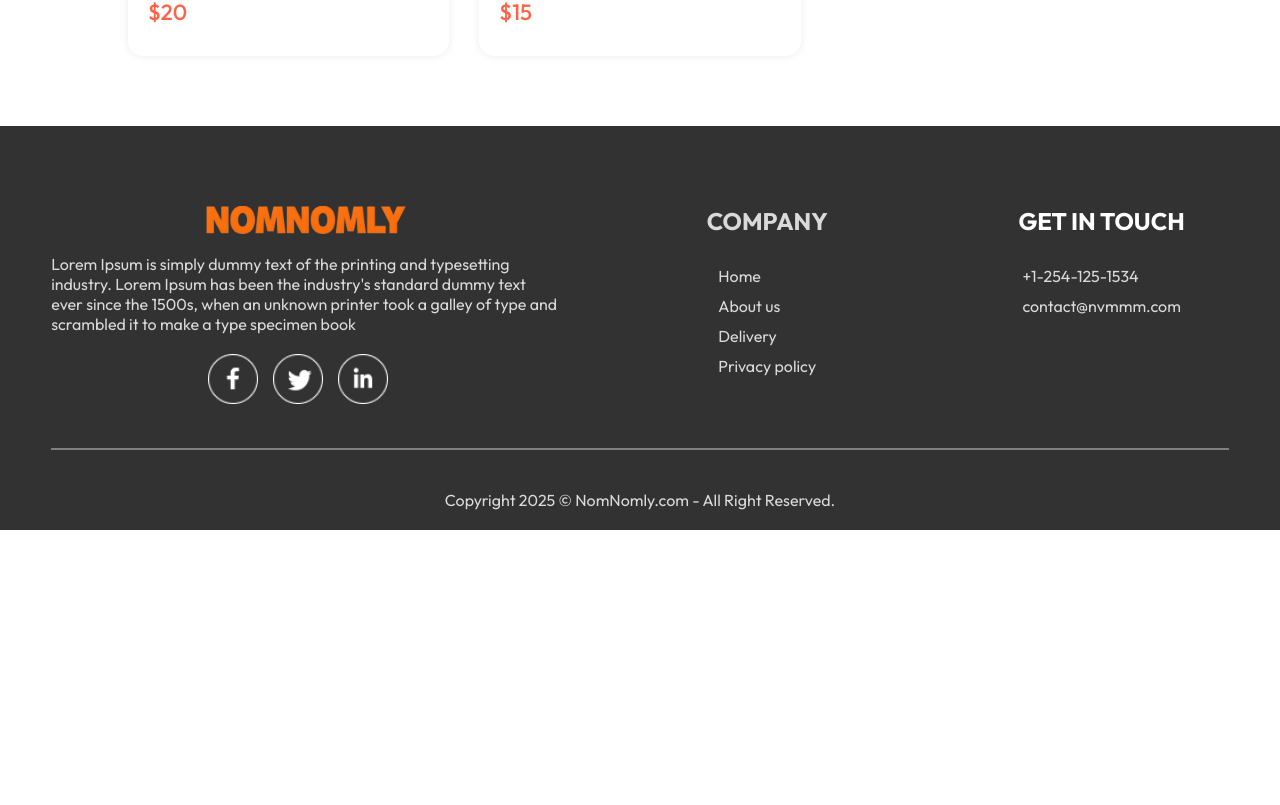
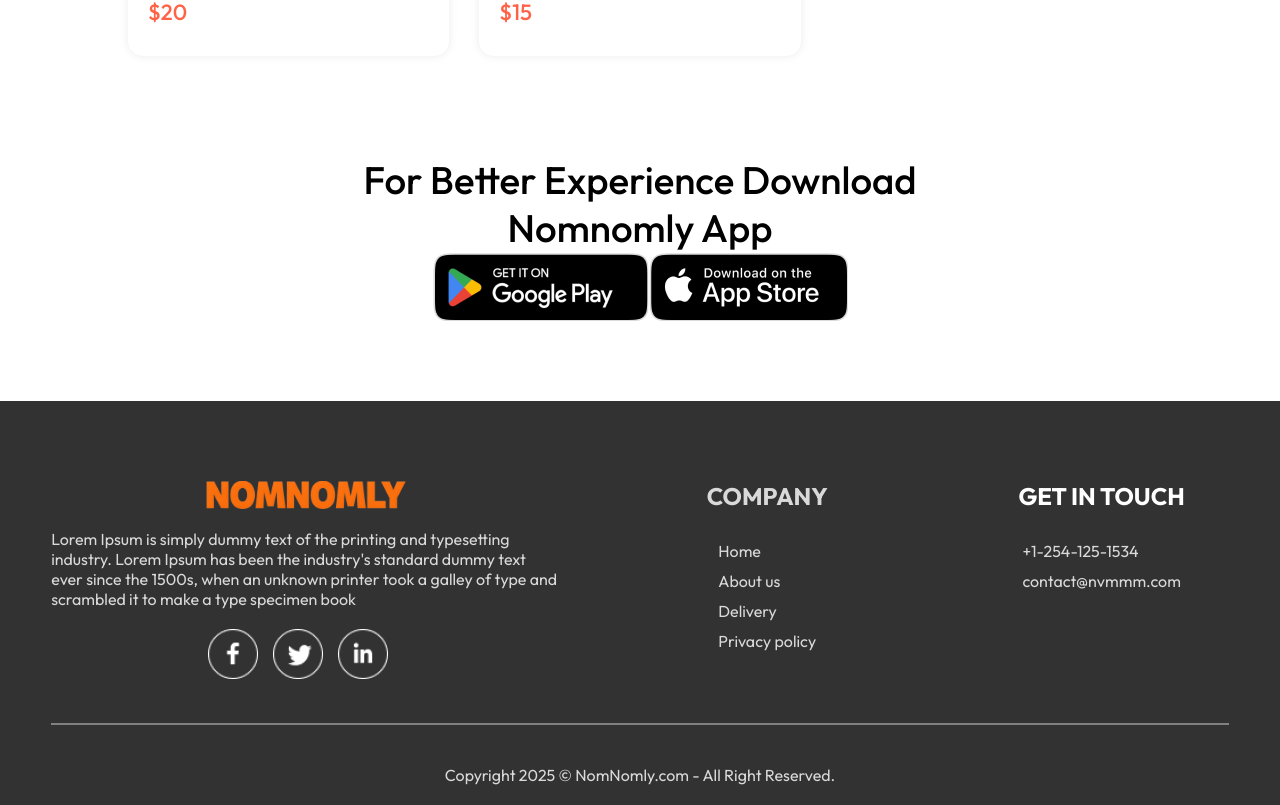
Before and after one commit to Swoorupkisan/app, a React (Vite) app: page / in a window 1280 px wide. Shown: the part 5897-6702 px from the top of the page. Before the commit the page ends 6427 px from the top, so only its background shows below. Built offline with nearby package versions, Linux system fonts and the light colour scheme.

Commit message:
This is a combination of 5 commits.

```diff
--- a/src/Components/AppDownload/AppDownload.css
+++ b/src/Components/AppDownload/AppDownload.css
@@ -0,0 +1,7 @@
+.app-download{
+    margin: auto auto;
+    margin-top: 100px;
+    font-size: max(3vw, 20px);
+    text-align: center;
+    font-weight: 500;
+}
--- a/src/Components/AppDownload/AppDownload.jsx
+++ b/src/Components/AppDownload/AppDownload.jsx
@@ -1,9 +1,15 @@
 import React from 'react'
 import './AppDownload.css'
+import { assets } from '../../assets/assets'
+
 const AppDownload = () => {
   return (
     <div className='app-download' id='app-download'>
-      <p></p>
+      <p>For Better Experience Download <br/> Nomnomly App</p>
+      <div className="app-download-platforms">
+        <img src={assets.play_store} alt="" />
+        <img src={assets.app_store} alt="" />
+      </div>
     </div>
   )
 }
--- a/src/Components/FoodItem/FoodItem.jsx
+++ b/src/Components/FoodItem/FoodItem.jsx
@@ -13,11 +13,11 @@
           <div className='food-item-image-container'>
             <img className='food-item-image' src={image} alt="" />
             {!cartItems[_id]
-              ?<img className='add' onClick={()=>addToCart(_id)} src={assets.add_icon_white} alt=""/>
+              ?<img className='add' onClick={() => addToCart(_id)} src={assets.add_icon_white} alt=""/>
               :<div className='food-item-counter'>
-                  <img onClick={()=>removeFromCart(_id)} src={assets.remove_icon_red} alt="" />
+                  <img onClick={() => removeFromCart(_id)} src={assets.remove_icon_red} alt="" />
                   <p>{cartItems[_id]}</p>
-                  <img onClick={()=>addToCart(_id)} src={assets.add_icon_green} alt="" />
+                  <img onClick={() => addToCart(_id)} src={assets.add_icon_green} alt="" />
               </div>
             }
           </div>
--- a/src/Context/StoreContext.jsx
+++ b/src/Context/StoreContext.jsx
@@ -1,5 +1,5 @@
 import { createContext,useState,useEffect } from 'react'
-import {food_list} from '../assets/assets';
+import { food_list } from '../assets/assets';
 
 export const StoreContext = createContext(null)
 
@@ -7,16 +7,17 @@
 
     const [cartItems,setCartItems] = useState({});
 
-    const addToCart = (itemId) => {
-        if(!cartItems[itemId]){
-            setCartItems((prev)=>({...prev,[itemId]:1}))
+    const addToCart = (_Id) => {
+
+        if(!cartItems[_Id]){
+            setCartItems((prev)=>({...prev,[_Id]:1}))
     }
     else{
-        setCartItems((prev)=>({...prev,[itemId]:prev[itemId] + 1}))
+        setCartItems((prev)=>({...prev,[_Id]:prev[_Id] + 1}))
     }
 }
-    const removeFromCart = (itemId) => {
-    setCartItems((prev)=>({...prev,[itemId]:prev[itemId] - 1}))
+    const removeFromCart = (_Id) => {
+    setCartItems((prev)=>({...prev,[_Id]:prev[_Id] - 1}))
     }
 
     useEffect(() => {
--- a/src/Pages/Home/Home.jsx
+++ b/src/Pages/Home/Home.jsx
@@ -4,6 +4,7 @@
 import Header from '../../Components/Header/Header'
 import ExploreMenu from '../../Components/ExploreMenu/ExploreMenu'
 import FoodDisplay from '../../Components/FoodDisplay/FoodDisplay'
+import AppDownload from '../../Components/AppDownload/AppDownload'
 const Home = () => {
 
   const [category, setCategory] = useState("All");
@@ -13,6 +14,7 @@
       <Header/>
       <ExploreMenu category={category} setCategory={setCategory}/>
       <FoodDisplay category={category}/>
+      <AppDownload/>
     </div>
   )
 }
```
